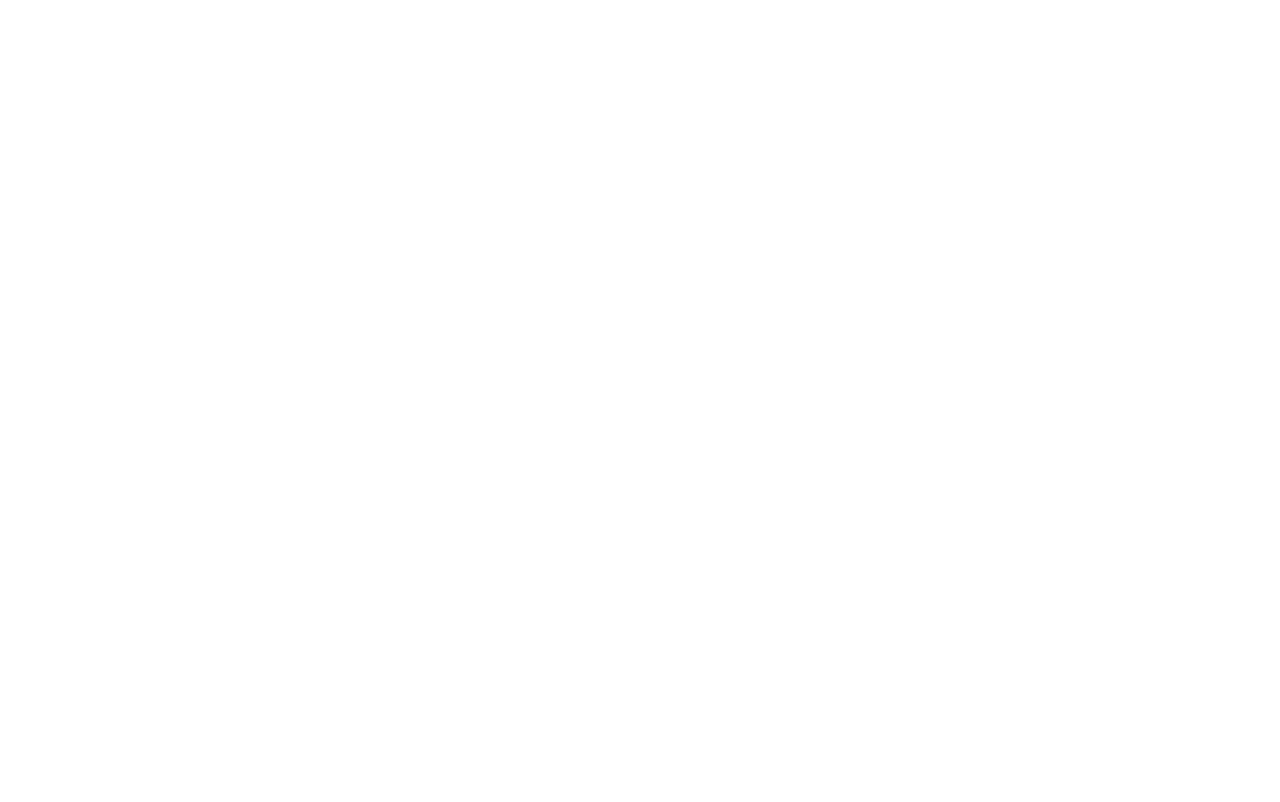
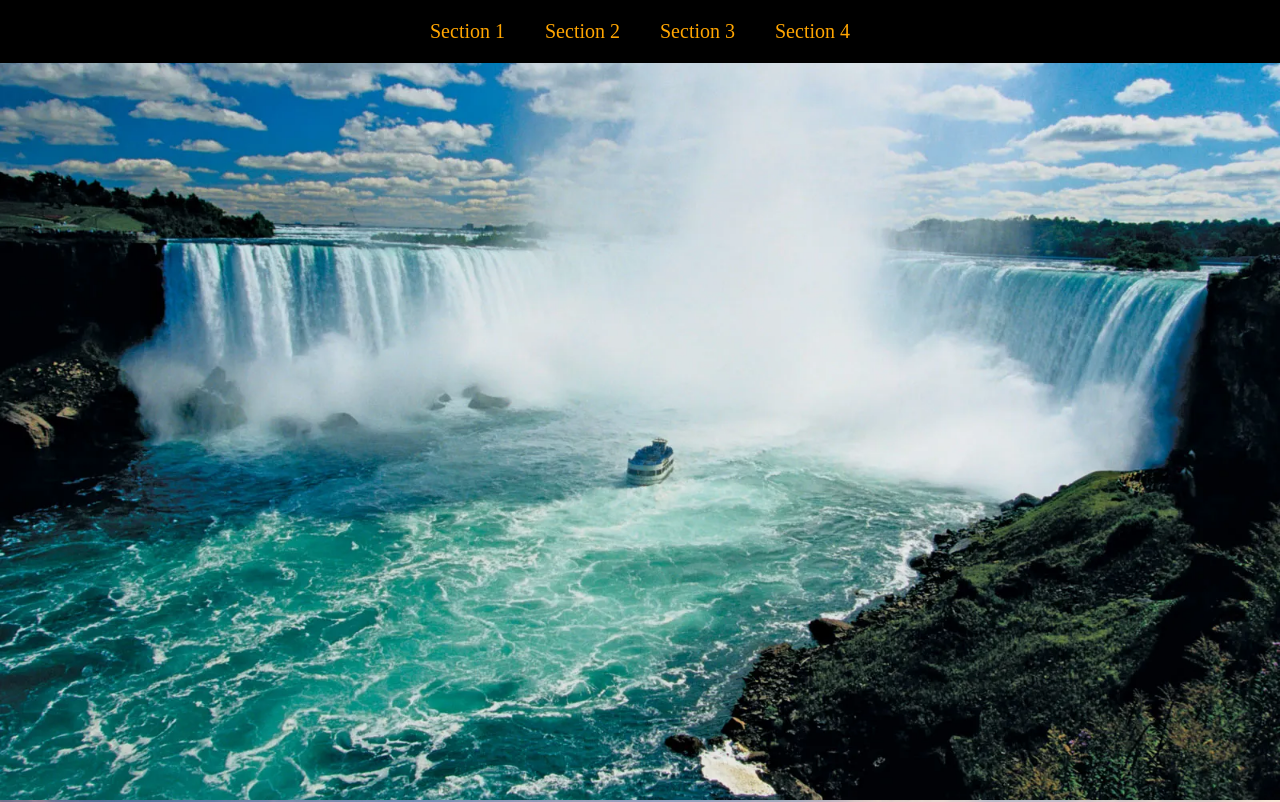
Before and after one commit to ChrisW2025/Project-1, a plain HTML site: page index.html in a window 1280 px wide. Shown: the top 802 px of the page. Drawn offline with Linux system fonts and the light colour scheme.

Commit message:
second commit

```diff
--- a/index.html
+++ b/index.html
@@ -8,6 +8,15 @@
     <link rel="stylesheet" href="style.css">
 </head>
 <body>
+
+    <nav>
+        <ul>
+            <li><a href="#section1">Section 1</a></li>
+            <li><a href="#section2">Section 2</a></li>
+            <li><a href="#section3">Section 3</a></li>
+            <li><a href="#section4">Section 4</a></li>
+        </ul>
+    </nav>
    <script src="app.js"></script>
 
 <div class="section1" id="section1"></div>
--- a/style.css
+++ b/style.css
@@ -2,6 +2,35 @@
     padding:0;
     margin:0 ;
     box-sizing: border-box;
+}
+
+nav ul{
+    width: 100%;
+    display: flex;
+    justify-content: center;
+    align-items: center;
+    flex-direction: row;
+
+}
+
+nav{
+    background-color: #000;
+    position: fixed;
+    width: 100%;
+}
+
+nav a{
+    color: orange;
+    text-decoration: none;
+    font-size: 20px;
+}
+
+
+
+
+nav li{
+    list-style-type: none;
+    margin: 20px;
 }
 
 .section1, .section2, .section3, .section4 {
@@ -13,17 +42,19 @@
 }
 
 .section1 {
-    background-image:url(images/Plant1.jpeg) ;
+    background-image:url(images/Niagra.webp) ;
 }
 
 .section2 {
-    background-image:url(images/Abstract.jpeg) ;
+    background-image:url(images/Grand-Canyon.webp) ;
+    background-attachment: fixed;
 }
 
 .section3 {
-    background-image:url(images/Pexel1.jpeg) ;
+    background-image:url(images/mount-everest.jpg) ;
 }
 
 .section4 {
-    background-image:url(images/Pexel2.jpeg) ;
+    background-image:url(images/National-Park.webp) ;
+    background-attachment: fixed;
 }
```
Also changed, not shown: Images/Grand-Canyon.webp (added), Images/National-Park.webp (added), Images/Niagra.webp (added), Images/mount-everest.jpg (added), Images/national-park-guide.jpeg (added).
